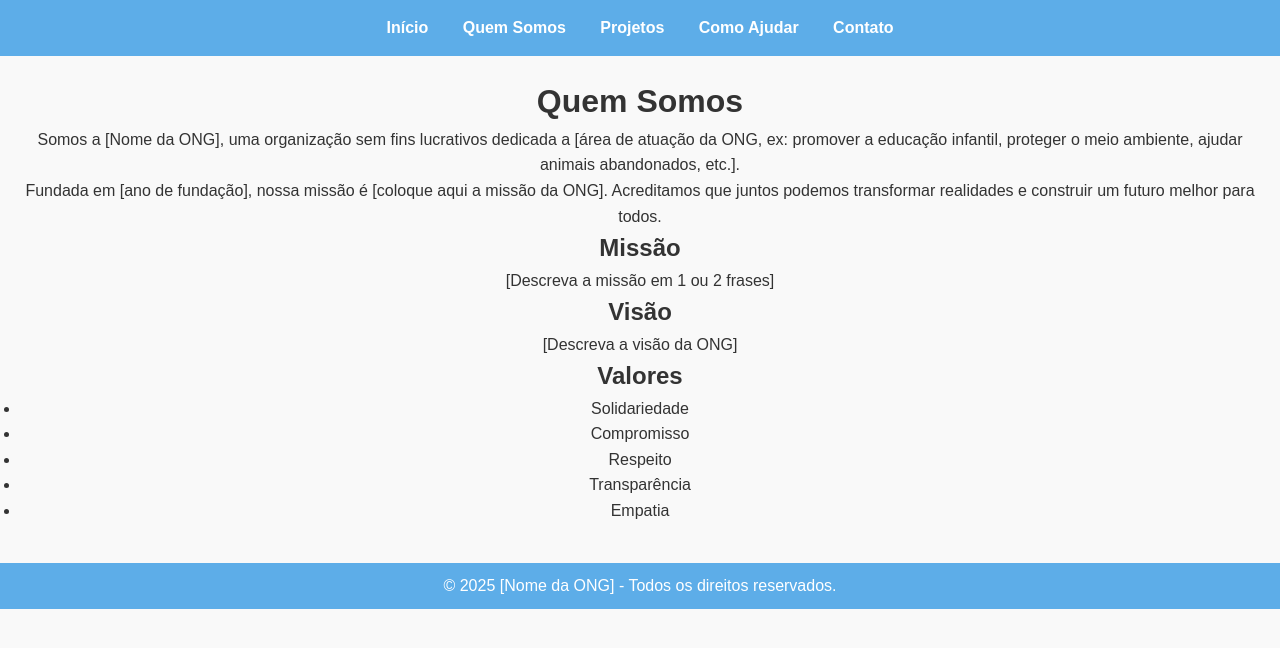
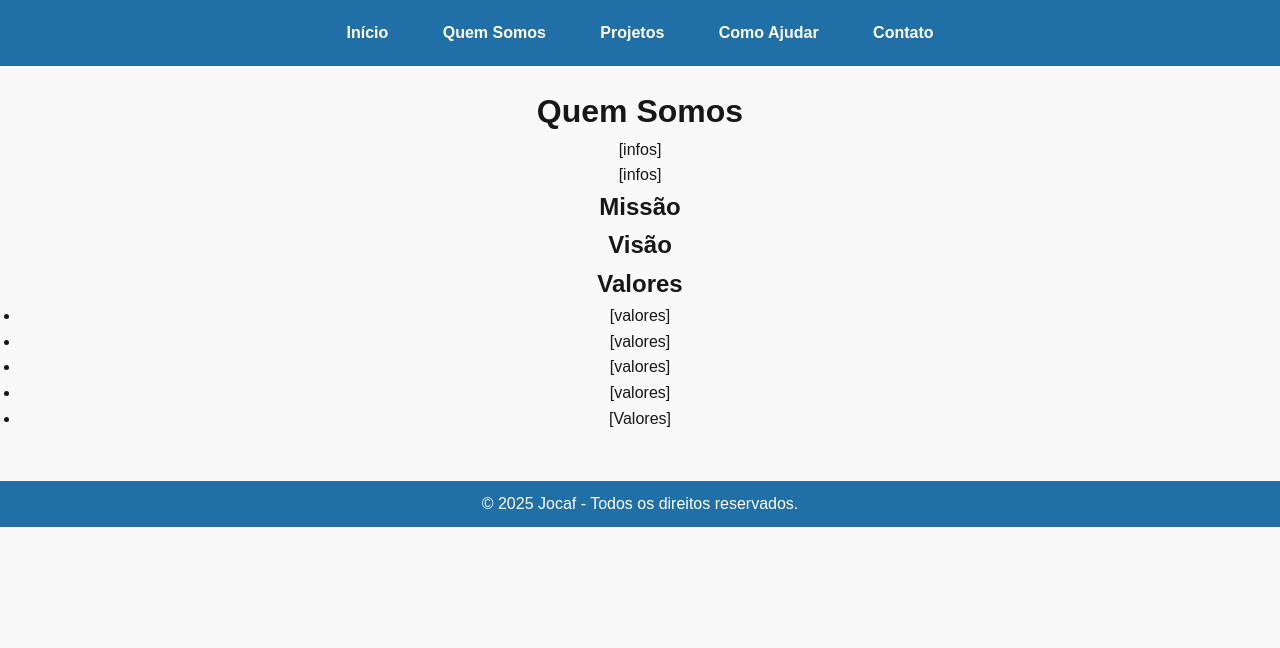
Before and after one commit to LeonardoGurgelAlves/Website-Jocaf, a plain HTML site: page quem_somos.html in a window 1280 px wide. Drawn offline with Linux system fonts and the light colour scheme.

Commit message:
desenvolvi boa parte da estrutura base das páginas, faltando agora receber as informações a serem implementadas e algumas funcionalidades

```diff
--- a/css/style.css
+++ b/css/style.css
@@ -7,13 +7,13 @@
 body {
     font-family: Arial, Helvetica, sans-serif;
     background-color: #f9f9f9;
-    color: #333;
+    color: #181717;
     line-height: 1.6;
 }
 
 header {
-    background-color: #5DADE8;
-    padding: 15px 0;
+    background-color: #206fa7;
+    padding: 20px 0;
 }
 
 nav ul {
@@ -23,7 +23,7 @@ nav ul {
 
 nav ul li {
     display: inline;
-    margin: 0 15px;
+    margin: 0 25px;
 }
 
 nav ul li a {
@@ -43,9 +43,9 @@ main {
 }
 
 footer {
-    background-color: #5dade8;
-    color: white;
+    background-color: #206fa7;
+    color: rgb(255, 255, 255);
     text-align: center;
     padding: 10px 0;
-    margin-top: 20px;
+    margin-top: 30px;
 }
--- a/quem_somos.html
+++ b/quem_somos.html
@@ -3,7 +3,7 @@
 <head>
     <meta charset="UTF-8">
     <meta name="viewport" content="width=device-width, initial-scale=1.0">
-    <title>Quem Somos - [Nome da ONG]</title>
+    <title>Quem Somos - Jocaf</title>
     <link rel="stylesheet" href="css/style.css">
 </head>
 <body>
@@ -23,31 +23,31 @@
     <main>
         <h1>Quem Somos</h1>
         <p>
-            Somos a [Nome da ONG], uma organização sem fins lucrativos dedicada a [área de atuação da ONG, ex: promover a educação infantil, proteger o meio ambiente, ajudar animais abandonados, etc.].
+            [infos]
         </p>
 
         <p>
-            Fundada em [ano de fundação], nossa missão é [coloque aqui a missão da ONG]. Acreditamos que juntos podemos transformar realidades e construir um futuro melhor para todos.
+            [infos]
         </p>
 
         <h2>Missão</h2>
-        <p>[Descreva a missão em 1 ou 2 frases]</p>
+        <p><div infos=""></div></p>
 
         <h2>Visão</h2>
-        <p>[Descreva a visão da ONG]</p>
+        <p><div infos=""></div></p>
 
         <h2>Valores</h2>
         <ul>
-            <li>Solidariedade</li>
-            <li>Compromisso</li>
-            <li>Respeito</li>
-            <li>Transparência</li>
-            <li>Empatia</li>
+            <li>[valores]</li>
+            <li>[valores]</li>
+            <li>[valores]</li>
+            <li>[valores]</li>
+            <li>[Valores]</li>
         </ul>
     </main>
 
     <footer>
-        <p>&copy; 2025 [Nome da ONG] - Todos os direitos reservados.</p>
+        <p>&copy; 2025 Jocaf - Todos os direitos reservados.</p>
     </footer>
 
 </body>
```
Also changed, not shown: como_ajudar.html (+7 -7 lines), projetos.html (+8 -8 lines).
